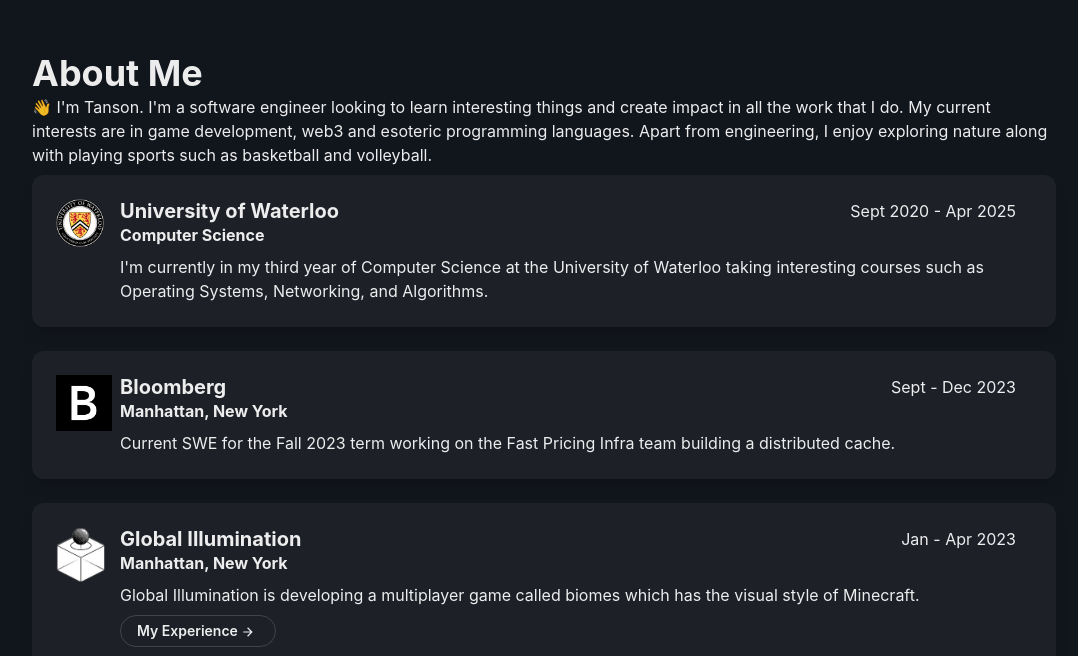
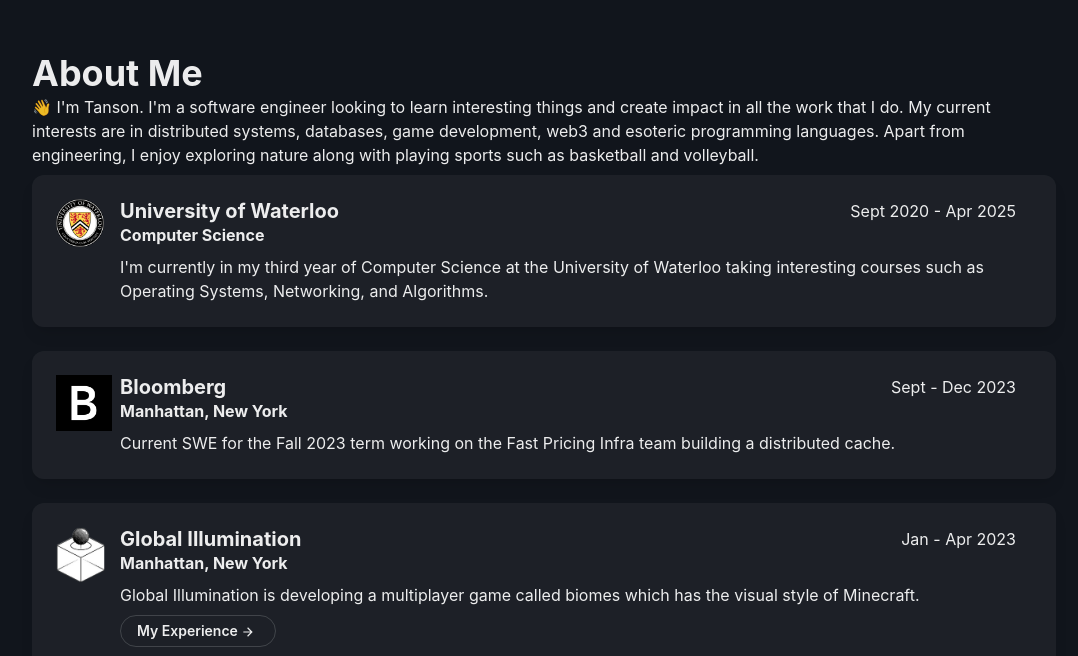
Before and after one commit to tansonlee/personal-website-v2, a Next.js app: page / in a window 1280 px wide. Shown: the part 884-1540 px from the top of the page, without its empty margins (96-1174 px from the left). Built offline with nearby package versions, Linux system fonts and the light colour scheme.

Commit message:
update about

```diff
--- a/components/about.tsx
+++ b/components/about.tsx
@@ -81,9 +81,10 @@ const About = () => {
 		<Box id='about'>
 			<Heading mt='64px'>About Me</Heading>
 			👋 I&apos;m Tanson. I&apos;m a software engineer looking to learn interesting things and
-			create impact in all the work that I do. My current interests are in game development,
-			web3 and esoteric programming languages. Apart from engineering, I enjoy exploring
-			nature along with playing sports such as basketball and volleyball.
+			create impact in all the work that I do. My current interests are in distributed
+			systems, databases, game development, web3 and esoteric programming languages. Apart
+			from engineering, I enjoy exploring nature along with playing sports such as basketball
+			and volleyball.
 			<Stack mt={2} spacing={6}>
 				{aboutData.map(experience => (
 					<AboutMeSection key={experience.name} experience={experience} />
```
